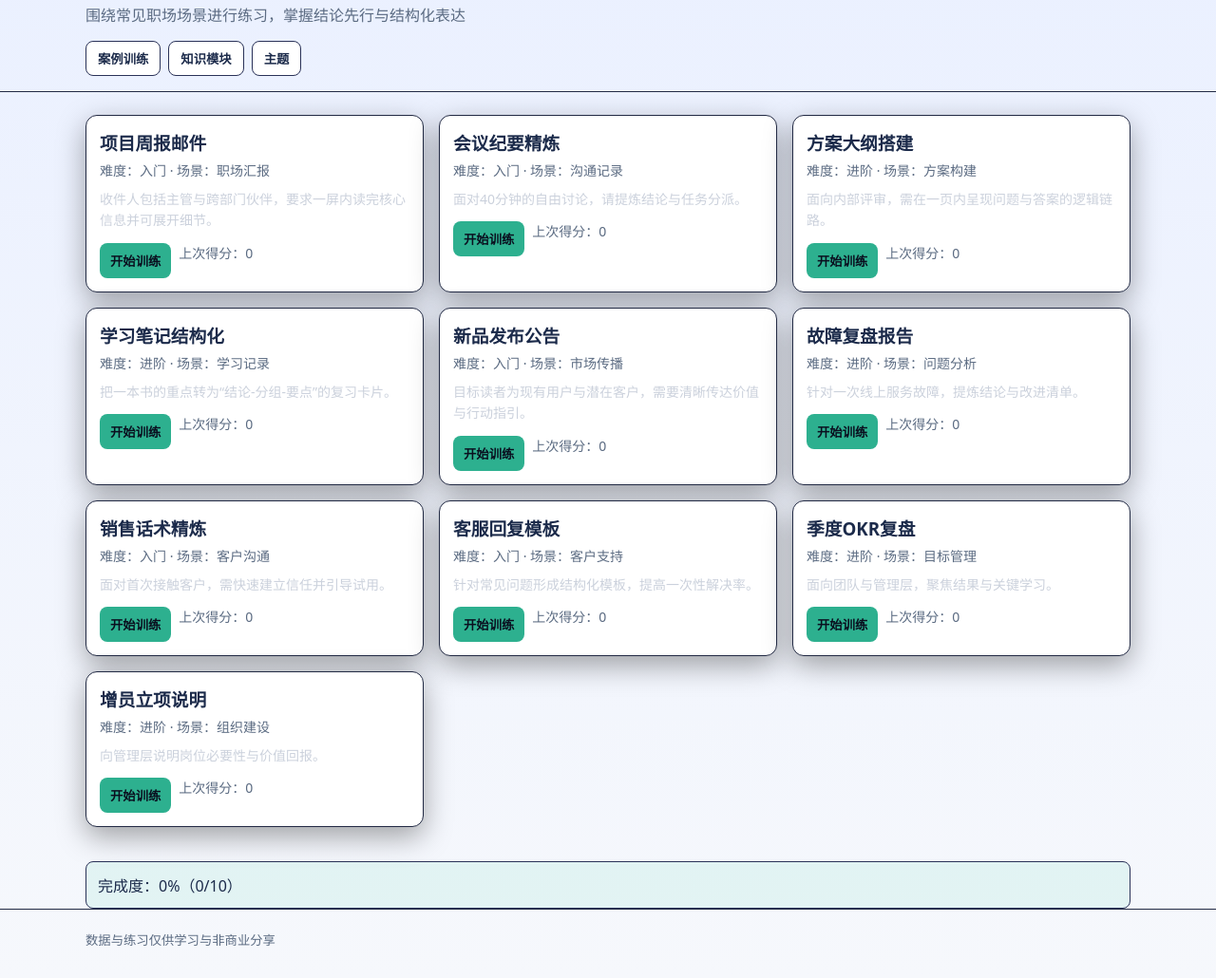
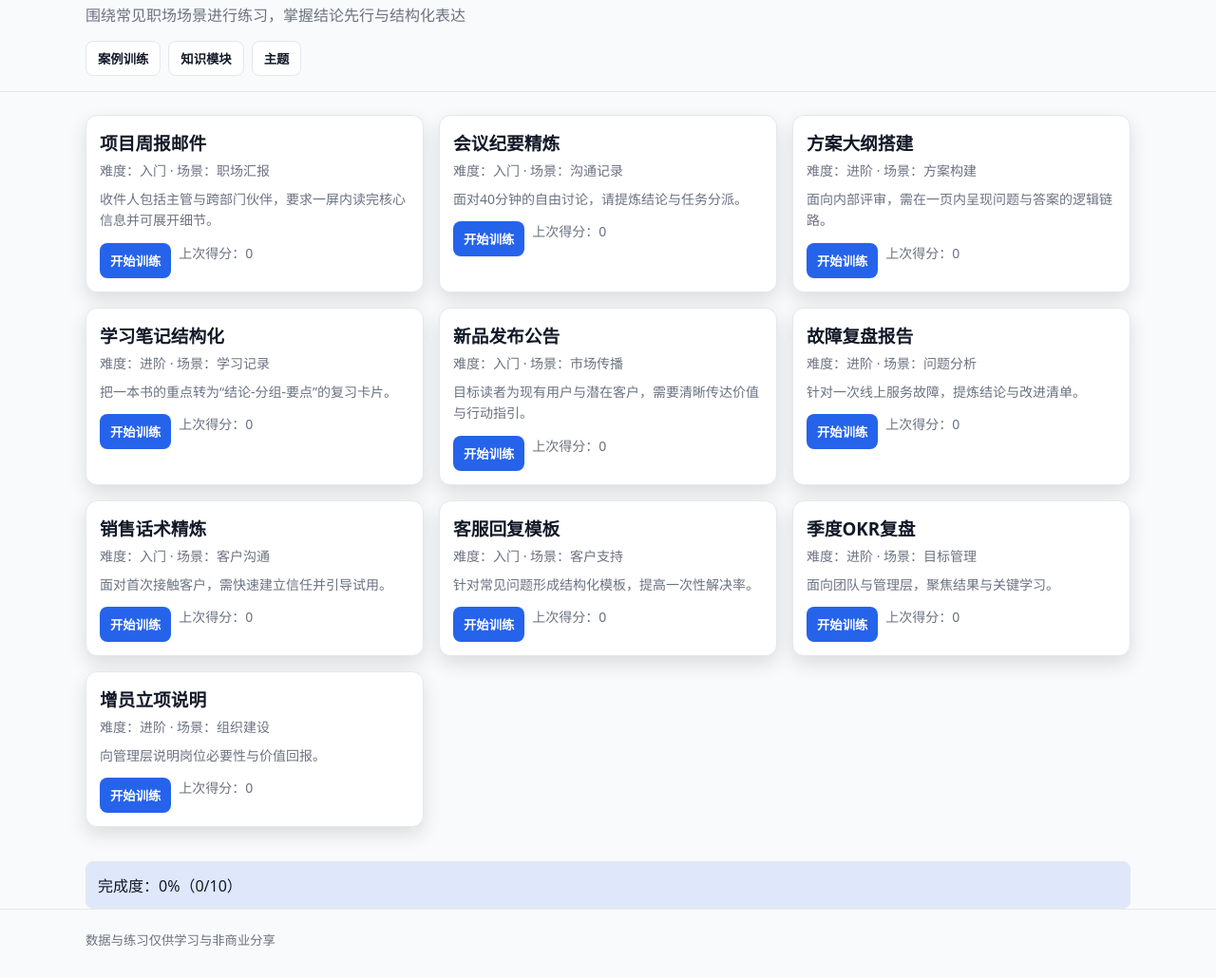
Before and after one commit to SUNZUO111/pyramid-edu, a plain HTML site: page index.html in a window 1280 px wide. Shown: the part 79-1109 px from the top of the page at 95% size. Drawn offline with Linux system fonts and the light colour scheme.

Commit message:
应用专业职场主题：更新配色、字体与边框变量

```diff
--- a/styles.css
+++ b/styles.css
@@ -1,24 +1,24 @@
-:root{--bg:#0f1320;--card:#151a2e;--text:#e6e9ef;--muted:#9aa3b2;--accent:#5dd1b5}
-body.theme-light{--bg:#f6f8fc;--card:#ffffff;--text:#1b2a4a;--muted:#5b6b82;--accent:#2db08f}
-body{margin:0;font-family:system-ui,-apple-system,Segoe UI,Roboto,Helvetica Neue,Arial,PingFang SC,Microsoft YaHei,sans-serif;background:linear-gradient(180deg,#eaf0ff 0%,var(--bg) 100%);color:var(--text)}
+:root{--bg:#0f172a;--card:#111827;--text:#e5e7eb;--muted:#94a3b8;--accent:#2563eb;--border:#1f2937}
+body.theme-light{--bg:#f9fafb;--card:#ffffff;--text:#111827;--muted:#6b7280;--accent:#2563eb;--border:#e5e7eb}
+body{margin:0;font-family:system-ui,-apple-system,Segoe UI,Roboto,Helvetica Neue,Arial,PingFang SC,Microsoft YaHei,sans-serif;background:var(--bg);color:var(--text)}
 .container{max-width:1100px;margin:0 auto;padding:0 16px}
-.site-header{padding:28px 0 16px;border-bottom:1px solid #222a44}
+.site-header{padding:28px 0 16px;border-bottom:1px solid var(--border)}
 .site-header h1{margin:0 0 8px;font-weight:700}
 .subtitle{margin:0 0 16px;color:var(--muted)}
 .controls{display:flex;gap:12px;align-items:center}
 .tabs{display:flex;gap:8px}
-.tab{appearance:none;border:1px solid #2a3258;background:var(--card);color:var(--text);padding:8px 12px;border-radius:8px;cursor:pointer;font-weight:600}
+.tab{appearance:none;border:1px solid var(--border);background:var(--card);color:var(--text);padding:8px 12px;border-radius:8px;cursor:pointer;font-weight:600}
 .grid{display:grid;grid-template-columns:repeat(auto-fill,minmax(280px,1fr));gap:16px;padding:24px 0}
-.card{background:var(--card);border:1px solid #222a44;border-radius:12px;overflow:hidden;box-shadow:0 10px 30px rgba(0,0,0,.35)}
+.card{background:var(--card);border:1px solid var(--border);border-radius:12px;overflow:hidden;box-shadow:0 8px 20px rgba(0,0,0,.12)}
 .card-body{padding:14px}
 .name{margin:0 0 6px;font-weight:700}
 .meta{margin:0 0 10px;color:var(--muted);font-size:14px}
-.desc{margin:0 0 12px;color:#cbd1dc;font-size:14px;line-height:1.6}
+.desc{margin:0 0 12px;color:var(--muted);font-size:14px;line-height:1.6}
 .actions{display:flex;gap:8px}
-.btn{appearance:none;border:1px solid #2a3258;background:transparent;color:var(--text);padding:8px 10px;border-radius:8px;cursor:pointer;font-weight:600}
-.btn.primary{background:var(--accent);color:#0a0f1f;border-color:transparent}
+.btn{appearance:none;border:1px solid var(--border);background:transparent;color:var(--text);padding:8px 10px;border-radius:8px;cursor:pointer;font-weight:600}
+.btn.primary{background:var(--accent);color:#ffffff;border-color:transparent}
 .form{display:grid;grid-template-columns:1fr 1fr;gap:16px}
 .form label{display:block;font-weight:600;margin:8px 0}
-textarea,input{width:100%;padding:10px;border-radius:8px;border:1px solid #2a3258;background:var(--card);color:var(--text)}
-.score{margin-top:12px;padding:12px;border:1px solid #2a3258;border-radius:8px;background:rgba(93,209,181,.12)}
-.site-footer{border-top:1px solid #222a44;padding:20px 0 30px;color:var(--muted)}
+textarea,input{width:100%;padding:10px;border-radius:8px;border:1px solid var(--border);background:var(--card);color:var(--text)}
+.score{margin-top:12px;padding:12px;border:1px solid var(--border);border-radius:8px;background:rgba(37,99,235,.12)}
+.site-footer{border-top:1px solid var(--border);padding:20px 0 30px;color:var(--muted)}
```
